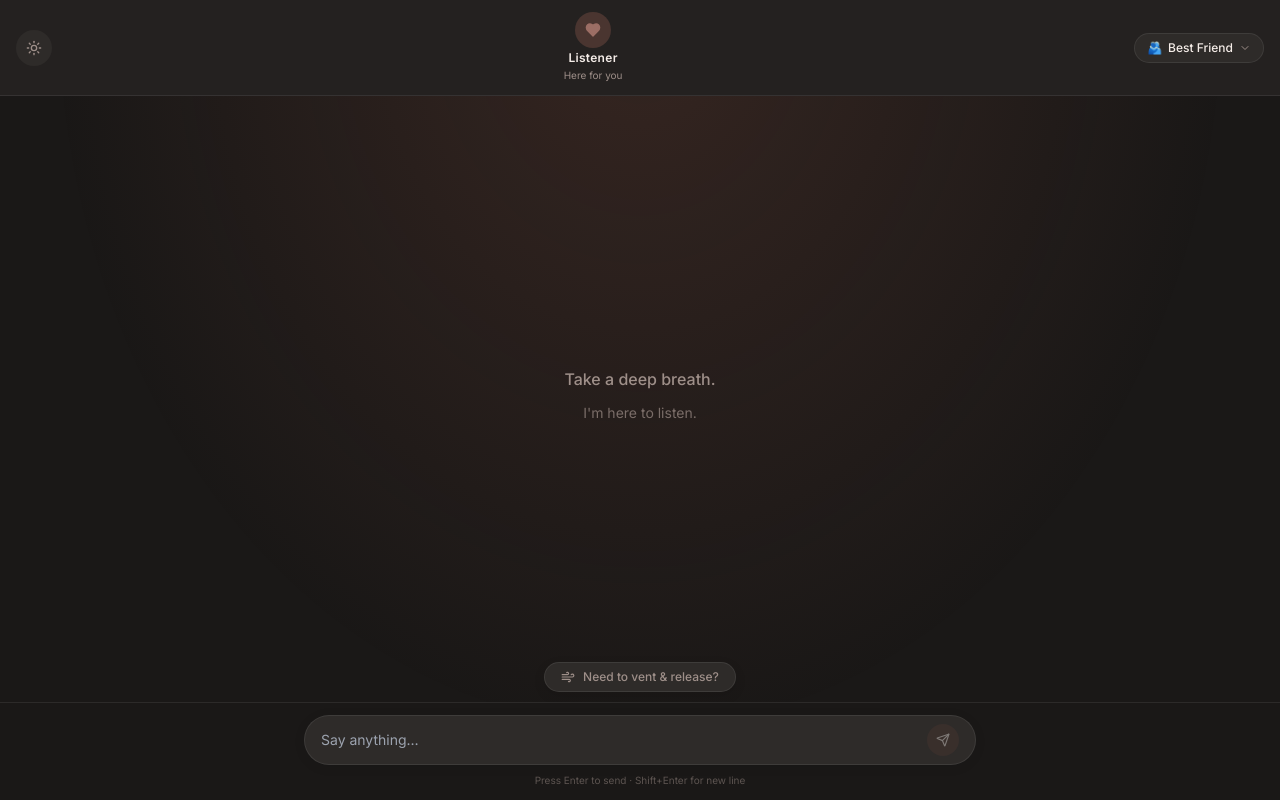
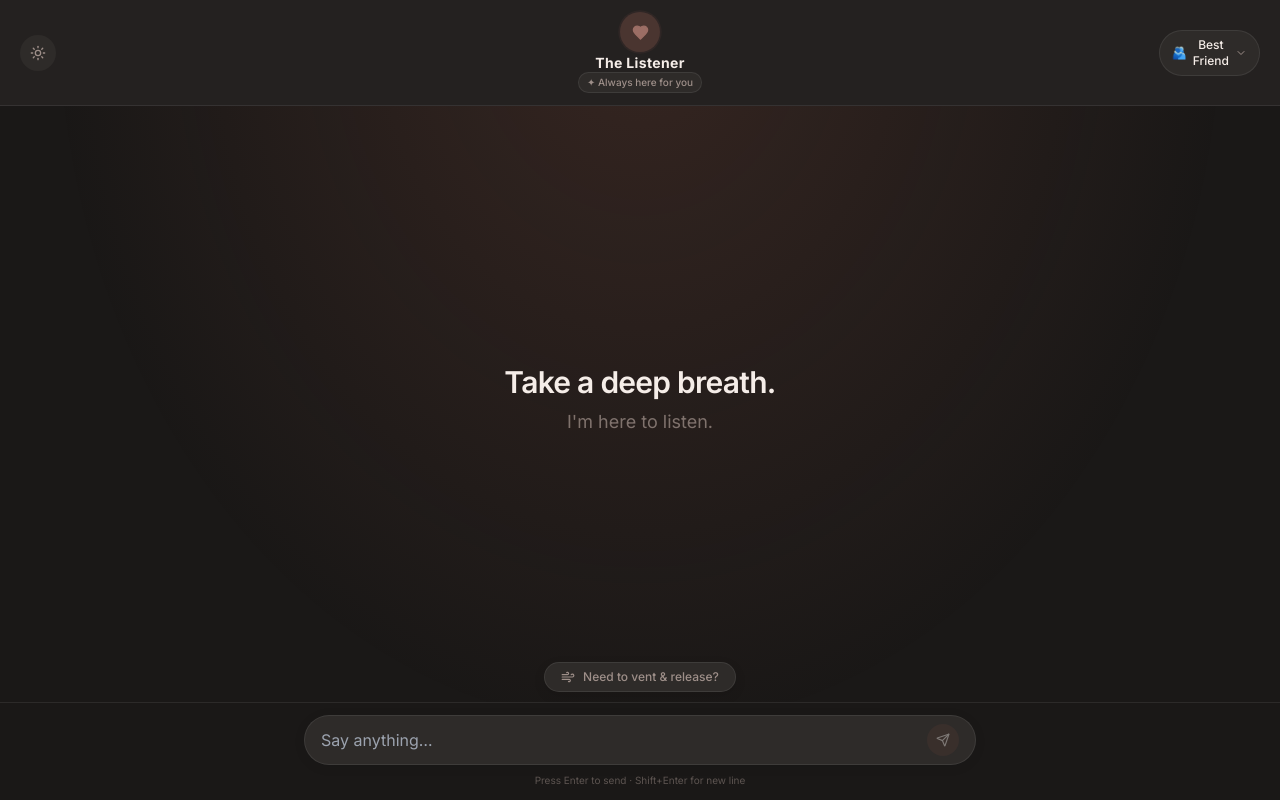
Before and after one commit to Stephan-Steinwall/The-Listener, a Next.js app: page / in a window 1280 px wide. Built offline with nearby package versions, Linux system fonts and the light colour scheme.

Commit message:
feat: Set up initial application UI with global styling, root layout, a chat header featuring theme and persona selection, and a message list.

```diff
--- a/app/globals.css
+++ b/app/globals.css
@@ -30,10 +30,21 @@
 }
 
 /* ─── Base ────────────────────────────────────────────────── */
+html,
 body {
+  width: 100%;
+  height: 100%;
+  overflow: hidden;
   background-color: var(--bg);
   color: var(--text-primary);
   transition: background-color 0.3s ease, color 0.3s ease;
+}
+
+/* Prevent iOS Safari zoom on input focus */
+input,
+textarea,
+select {
+  font-size: 16px !important;
 }
 
 /* ─── Scrollbar ───────────────────────────────────────────── */
--- a/app/layout.js
+++ b/app/layout.js
@@ -13,6 +13,13 @@ export const metadata = {
   title: "The Listener — Your Emotional Safe Space",
   description:
     "A private, warm chat companion that's always here to listen. Speak freely.",
+};
+
+export const viewport = {
+  width: "device-width",
+  initialScale: 1,
+  maximumScale: 1,
+  userScalable: false,
 };
 
 export default function RootLayout({ children }) {
--- a/components/ChatHeader.js
+++ b/components/ChatHeader.js
@@ -49,7 +49,7 @@ export default function ChatHeader({ persona, onPersonaChange }) {
 
   return (
     <header
-      className="sticky top-0 z-10 flex items-center justify-between gap-3 px-4 py-3"
+      className="sticky top-0 z-10 flex items-center justify-between gap-2 px-3 sm:px-5 py-3"
       style={{
         background: "var(--surface)",
         borderBottom: "1px solid var(--border)",
@@ -57,11 +57,12 @@ export default function ChatHeader({ persona, onPersonaChange }) {
         WebkitBackdropFilter: "blur(16px)",
       }}
     >
-      {/* Theme Toggle */}
+      {/* Theme Toggle — fixed width to balance the right side */}
+      <div className="w-24 flex items-center">
       <button
         aria-label="Toggle theme"
         onClick={() => setTheme(theme === "dark" ? "light" : "dark")}
-        className="w-9 h-9 flex items-center justify-center rounded-full transition-all duration-200 hover:scale-110 active:scale-95"
+        className="flex-shrink-0 w-9 h-9 flex items-center justify-center rounded-full transition-all duration-200 hover:scale-110 active:scale-95"
         style={{ background: "var(--surface-mid)" }}
       >
         {mounted ? (
@@ -74,31 +75,56 @@ export default function ChatHeader({ persona, onPersonaChange }) {
           <div className="w-4 h-4" />
         )}
       </button>
+      </div>
 
-      {/* Center identity */}
-      <div className="flex flex-col items-center gap-0.5">
+      {/* Center identity — enhanced brand lockup */}
+      <div className="flex flex-col items-center gap-1 min-w-0">
+        {/* Avatar with subtle pulse ring */}
+        <div className="relative">
+          <motion.div
+            className="absolute inset-0 rounded-full"
+            style={{ background: "var(--user-bubble)", opacity: 0.4 }}
+            animate={{ scale: [1, 1.35, 1], opacity: [0.4, 0, 0.4] }}
+            transition={{ duration: 3, repeat: Infinity, ease: "easeInOut" }}
+          />
           <div
-          className="w-9 h-9 rounded-full flex items-center justify-center"
+            className="relative w-10 h-10 rounded-full flex items-center justify-center"
             style={{ background: "var(--user-bubble)" }}
           >
-          <Heart size={16} fill="currentColor" style={{ color: "#9c6e65" }} />
+            <Heart size={17} fill="currentColor" style={{ color: "#9c6e65" }} />
           </div>
-        <span className="text-xs font-semibold tracking-wide" style={{ color: "var(--text-primary)" }}>
-          Listener
+        </div>
+
+        {/* Name + badge */}
+        <div className="flex flex-col items-center gap-0.5">
+          <span
+            className="text-sm font-bold tracking-wide leading-none"
+            style={{ color: "var(--text-primary)" }}
+          >
+            The Listener
           </span>
-        <span className="text-[10px]" style={{ color: "var(--text-secondary)" }}>
-          Here for you
+          <span
+            className="text-[10px] px-2 py-0.5 rounded-full font-medium"
+            style={{
+              background: "var(--surface-mid)",
+              color: "var(--text-secondary)",
+              border: "1px solid var(--border)",
+            }}
+          >
+            ✦ Always here for you
           </span>
         </div>
+      </div>
 
-      {/* Persona Dropdown */}
+      {/* Persona Dropdown — fixed width to balance the left side */}
+      <div className="w-24 flex items-center justify-end">
       <div className="relative" ref={dropdownRef}>
         <button
           id="persona-selector"
           onClick={() => setOpen((v) => !v)}
           aria-haspopup="listbox"
           aria-expanded={open}
-          className="flex items-center gap-1.5 px-3 py-1.5 rounded-full text-xs font-medium transition-all duration-200 hover:opacity-80 active:scale-95"
+          className="flex items-center gap-1.5 px-2.5 sm:px-3 py-1.5 rounded-full text-xs font-medium transition-all duration-200 hover:opacity-80 active:scale-95"
           style={{
             background: "var(--surface-mid)",
             color: "var(--text-primary)",
@@ -106,7 +132,7 @@ export default function ChatHeader({ persona, onPersonaChange }) {
           }}
         >
           <span>{current.emoji}</span>
-          <span>{current.label}</span>
+          <span className="hidden sm:inline">{current.label}</span>
           <motion.span
             animate={{ rotate: open ? 180 : 0 }}
             transition={{ duration: 0.2 }}
@@ -183,6 +209,7 @@ export default function ChatHeader({ persona, onPersonaChange }) {
           )}
         </AnimatePresence>
       </div>
+      </div>
     </header>
   );
 }
--- a/components/MessageList.js
+++ b/components/MessageList.js
@@ -15,14 +15,14 @@ export default function MessageList({ messages, isLoading }) {
     <main className="relative z-0 flex-1 overflow-y-auto">
       <div className="max-w-2xl mx-auto px-4 py-6 flex flex-col gap-2 min-h-full">
         {messages.length === 0 ? (
-          <div className="flex-1 flex flex-col items-center justify-center text-center gap-3 py-24">
+          <div className="flex-1 flex flex-col items-center justify-center text-center gap-2 py-24">
             <p
-              className="text-base font-medium"
-              style={{ color: "var(--text-secondary)" }}
+              className="text-2xl sm:text-3xl font-semibold tracking-tight"
+              style={{ color: "var(--text-primary)" }}
             >
               Take a deep breath.
             </p>
-            <p className="text-sm" style={{ color: "var(--text-secondary)", opacity: 0.7 }}>
+            <p className="text-base sm:text-lg" style={{ color: "var(--text-secondary)", opacity: 0.75 }}>
               I&apos;m here to listen.
             </p>
           </div>
```
Lines whose indentation alone changed are shown as unchanged.
